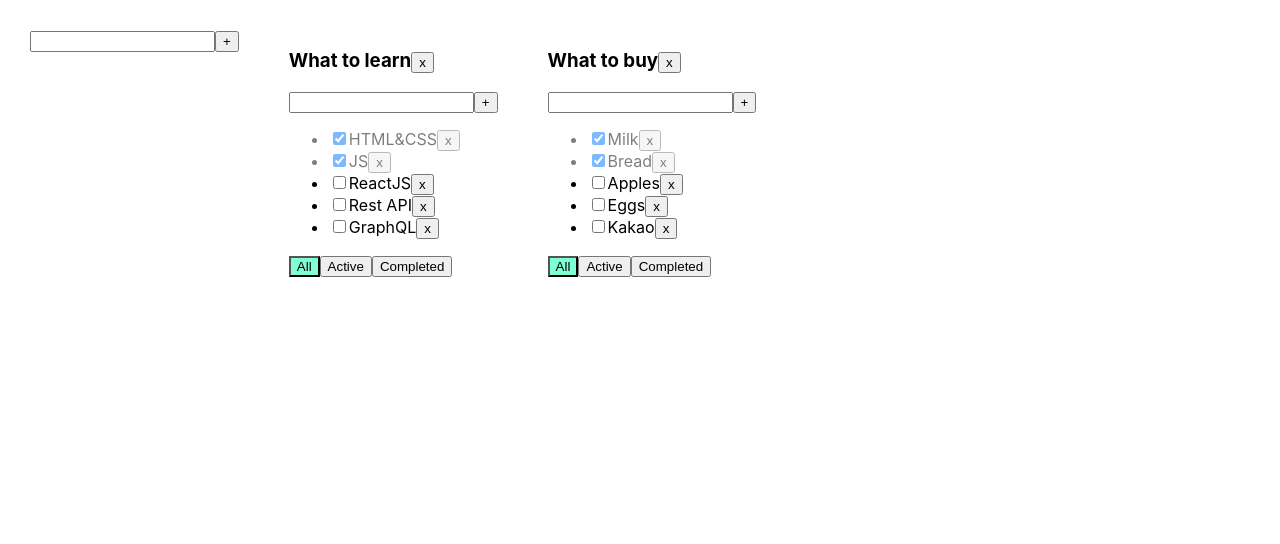
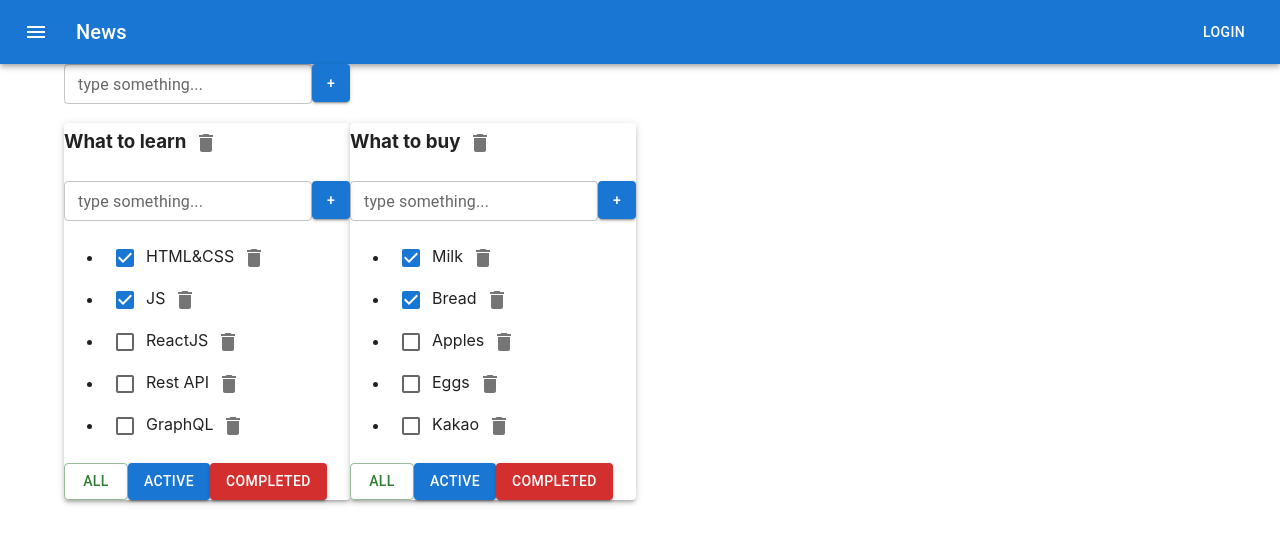
Before and after one commit to AndreiSheleg/toDoList-ts, a React (Create React App) app: page / in a window 1280 px wide. Shown: the top 544 px of the page. Built offline with nearby package versions, Linux system fonts and the light colour scheme.

Commit message:
add MIU components

```diff
--- a/package.json
+++ b/package.json
@@ -3,7 +3,10 @@
   "version": "0.1.0",
   "private": true,
   "dependencies": {
-    "@emotion/react": "^11.10.4",
+    "@emotion/react": "^11.11.1",
+    "@emotion/styled": "^11.11.0",
+    "@mui/icons-material": "^5.14.18",
+    "@mui/material": "^5.14.18",
     "@testing-library/jest-dom": "^5.16.5",
     "@testing-library/react": "^13.4.0",
     "@testing-library/user-event": "^14.4.3",
--- a/src/AddItemForm.tsx
+++ b/src/AddItemForm.tsx
@@ -1,8 +1,10 @@
 import React, {ChangeEvent, KeyboardEvent, useState} from 'react';
+import Button from '@mui/material/Button';
+import TextField from '@mui/material/TextField';
 
 type PropsType = {
     onClick: (newTitle: string) => void
-    }
+}
 export const AddItemForm = (props: PropsType) => {
     let [title, setTitle] = useState("")
     let [error, setError] = useState<string | null>(null)
@@ -26,15 +28,37 @@ export const AddItemForm = (props: PropsType) => {
             addTask();
         }
     }
+    const stylesButton = {
+        maxWidth: '38px',
+        maxHeight: '38px',
+        minWidth: '38px',
+        minHeight: '38px',
+/*        backgroundColor: 'green'*/
+    }
+
     return (
         <div>
-            <input value={title}
-                   onChange={onChangeHandler}
-                   onKeyPress={onKeyPressHandler}
-                   className={error ? "error" : ""}
+            {/*<input value={title}*/}
+            {/*       onChange={onChangeHandler}*/}
+            {/*       onKeyPress={onKeyPressHandler}*/}
+            {/*       className={error ? "error" : ""}*/}
+            {/*/>*/}
+
+            <TextField
+                error={!!error}
+                size={'small'}
+                id="outlined-basic"
+                       label={error ? error : 'type something...'}
+                       variant="outlined"
+                       value={title}
+                       onChange={onChangeHandler}
+                       onKeyPress={onKeyPressHandler}
+                       className={error ? "error" : ""}
             />
-            <button onClick={addTask}>+</button>
-            {error && <div className="error-message">{error}</div>}
+
+            <Button onClick={addTask} variant="contained" style={stylesButton}>+</Button>
+            {/* УДАЛЕНИЕ КРАСНОЙ НАДПИСИ НИЖЕ, ПОЭТОМУ ЗАКОМЕНТИРОВАЛ*/}
+            {/*{error && <div className="error-message">{error}</div>}*/}
         </div>
     );
 }
--- a/src/App.css
+++ b/src/App.css
@@ -1,9 +1,9 @@
 
 .App {
-  padding: 30px;
-  display: flex;
+/*  padding: 30px;
+  display: flex;*/
 }
-
+/*
 .App > div {
   margin-right: 50px;
 }
@@ -22,4 +22,4 @@
 
 .is-done {
   opacity: 0.5;
-}
+}*/
--- a/src/App.tsx
+++ b/src/App.tsx
@@ -3,6 +3,10 @@ import './App.css';
 import {TaskType, Todolist} from './Todolist';
 import {v1} from 'uuid';
 import {AddItemForm} from "./AddItemForm";
+import ButtonAppBar from "./ButtonAppBar";
+import Container from '@mui/material/Container';
+import Grid from '@mui/material/Grid';
+import Paper from '@mui/material/Paper';
 
 export type FilterValuesType = 'all' | 'active' | 'completed';
 type TodolistsType = { id: string, title: string, filter: FilterValuesType }
@@ -51,14 +55,14 @@ function App() {
         // ПРЕЖДЕ ЧЕМ ЧТО-ТО ПОМЕНЯТЬ ИЛИ УДАЛИТЬ (УВИДЕЛ ОБЪЕКТ) - СДЕЛАЙ КОПИЮ
         // СЛЕДИМ, КОГДА ИСПОЛЬЗУЕМ МЭП ИЛИ ФИЛЬТР - ОНИ УЖЕ ДЕЛАЮТ КОПИЮ ПО-УМОЛЧАНИЮ
         // ЕСЛИ УВИДЕЛИ КЛЮЧ - СОЗДАЙ СТАРЫЙ НОВЫЙ КЛЮЧ ИЛИ ПЕРЕПИШИ ЕГО (ПОДОБНО СТАРЫЙ НОВЫЙ ГОД)
-        setTasks({...tasks, [todolistID]: tasks[todolistID].filter(el => el.id !== taskID ) })
+        setTasks({...tasks, [todolistID]: tasks[todolistID].filter(el => el.id !== taskID)})
         // let filteredTasks = tasks.filter(t => t.id != id);
         // setTasks(filteredTasks);
     }
 
     function addTask(todolistID: string, title: string) {
         let newTask = {id: v1(), title: title, isDone: false};
-        setTasks({...tasks, [todolistID]: [newTask, ...tasks[todolistID]] })
+        setTasks({...tasks, [todolistID]: [newTask, ...tasks[todolistID]]})
         // let task = {id: v1(), title: title, isDone: false};
         // let newTasks = [task, ...tasks];
         // setTasks(newTasks);
@@ -66,7 +70,7 @@ function App() {
 
     function changeStatus(todolistID: string, taskId: string, isDone: boolean) {
         // НИЖЕ ОБРАТИ ВНИМАНИЕ - ЕСЛИ КЛЮЧ И ЗНАЧЕНИЕ iSDone совпали, ТО НЕ НАДО ПИСАТЬ ЕЩЁ РАЗ iSDone (iSDone: iSDone)
-        setTasks({...tasks, [todolistID]:tasks[todolistID].map(el=>el.id === taskId ? {...el, isDone} :el ) } )
+        setTasks({...tasks, [todolistID]: tasks[todolistID].map(el => el.id === taskId ? {...el, isDone} : el)})
         // let task = tasks.find(t => t.id === taskId);
         // if (task) {
         //     task.isDone = isDone;
@@ -77,11 +81,11 @@ function App() {
 
     function changeFilter(todolistID: string, value: FilterValuesType) {
 
-        setTodolists( todolists.map( el => el.id === todolistID ? {...el, filter: value} : el ) )
+        setTodolists(todolists.map(el => el.id === todolistID ? {...el, filter: value} : el))
     }
 
     const removeTodoList = (todolistID: string) => {
-        setTodolists(todolists.filter(el=> el.id !== todolistID ))
+        setTodolists(todolists.filter(el => el.id !== todolistID))
         // ЕСЛИ ДАННЫЕ БОЛЬШЕ НЕ ОТРИСОВЫВАЮТСЯ, ТО ИХ МОЖНО УДАЛИТЬ БЕЗ СОЗДАВАНИЯ КОПИИ (ИММУТАБЕЛЬНО)
         delete tasks[todolistID]
         console.log(tasks)
@@ -89,24 +93,32 @@ function App() {
 
     const addTodolist = (newTitle: string) => {
         const todolisID = v1()
-        const newTodo:TodolistsType = {id: todolisID, title: newTitle, filter: 'all'}
+        const newTodo: TodolistsType = {id: todolisID, title: newTitle, filter: 'all'}
         setTodolists([...todolists, newTodo])
         setTasks({...tasks, [todolisID]: []})
     }
 
-    const updateTask = (todolistID:string, taskID:string, newTitle: string) => {
+    const updateTask = (todolistID: string, taskID: string, newTitle: string) => {
         console.log('звонок из функции updateTask, newTitle равно :', newTitle)
-        setTasks({...tasks, [todolistID]: tasks[todolistID].map(el=> el.id === taskID ? {...el, title: newTitle} : el)})
+        setTasks({
+            ...tasks,
+            [todolistID]: tasks[todolistID].map(el => el.id === taskID ? {...el, title: newTitle} : el)
+        })
     }
 
-    const updateTodolist = (todolistID:string, newTitle: string) => {
+    const updateTodolist = (todolistID: string, newTitle: string) => {
         console.log('звонок из функции updateTodolist, newTitle равно :', newTitle)
         setTodolists(todolists.map(el => el.id === todolistID ? {...el, title: newTitle} : el))
     }
 
     return (
         <div className="App">
-            <AddItemForm onClick={ addTodolist } />
+            <ButtonAppBar/>
+            <Container fixed>
+                <Grid container>
+                    <AddItemForm onClick={addTodolist}/>
+                </Grid>
+                <Grid container>
                     {todolists.map(el => {
                         let tasksForTodolist = tasks[el.id];
 
@@ -118,10 +130,11 @@ function App() {
                             tasksForTodolist = tasks[el.id].filter(t => t.isDone);
                             // tasksForTodolist = tasks[el.id].filter(t => t.isDone === true);
                         }
-                return (
+                        return <Grid item>
+                            <Paper elevation={3} >
                             <Todolist
                                 key={el.id}
-                        todolistID = {el.id}
+                                todolistID={el.id}
                                 title={el.title}
                                 tasks={tasksForTodolist}
                                 removeTask={removeTask}
@@ -129,12 +142,15 @@ function App() {
                                 addTask={addTask}
                                 changeTaskStatus={changeStatus}
                                 filter={el.filter}
-                        removeTodoList = {removeTodoList}
+                                removeTodoList={removeTodoList}
                                 updateTask={updateTask}
                                 updateTodolist={updateTodolist}
                             />
-                )
+                            </Paper >
+                            </Grid>
                                             })}
+                </Grid>
+            </Container>
 
         </div>
     );
--- /dev/null
+++ b/src/ButtonAppBar.tsx
@@ -0,0 +1,32 @@
+import * as React from 'react';
+import AppBar from '@mui/material/AppBar';
+import Box from '@mui/material/Box';
+import Toolbar from '@mui/material/Toolbar';
+import Typography from '@mui/material/Typography';
+import Button from '@mui/material/Button';
+import IconButton from '@mui/material/IconButton';
+import MenuIcon from '@mui/icons-material/Menu';
+
+export default function ButtonAppBar() {
+    return (
+        <Box sx={{ flexGrow: 1 }}>
+            <AppBar position="static">
+                <Toolbar>
+                    <IconButton
+                        size="large"
+                        edge="start"
+                        color="inherit"
+                        aria-label="menu"
+                        sx={{ mr: 2 }}
+                    >
+                        <MenuIcon />
+                    </IconButton>
+                    <Typography variant="h6" component="div" sx={{ flexGrow: 1 }}>
+                        News
+                    </Typography>
+                    <Button color="inherit">Login</Button>
+                </Toolbar>
+            </AppBar>
+        </Box>
+    );
+}
--- a/src/TodoList.tsx
+++ b/src/TodoList.tsx
@@ -2,6 +2,13 @@ import React, {ChangeEvent, KeyboardEvent, useState} from 'react';
 import {FilterValuesType} from './App';
 import {AddItemForm} from "./AddItemForm";
 import {EditableSpan} from "./EditableSpan";
+import IconButton from '@mui/material/IconButton';
+import Stack from '@mui/material/Stack';
+import DeleteIcon from '@mui/icons-material/Delete';
+import AlarmIcon from '@mui/icons-material/Alarm';
+import AddShoppingCartIcon from '@mui/icons-material/AddShoppingCart';
+import Button from '@mui/material/Button';
+import Checkbox from '@mui/material/Checkbox';
 
 export type TaskType = {
     id: string
@@ -39,12 +46,20 @@ export function Todolist(props: PropsType) {
         props.updateTodolist(props.todolistID, newTitle)
     }
 
+    const updateTaskHandler = (tID:string, newTitle:string) => {
+        props.updateTask(props.todolistID, tID, newTitle )
+    }
+
+
     return <div>
         <h3>
-            <EditableSpan oldTitle={props.title} onClick={updateTodolistHandler}/>
+            <EditableSpan oldTitle={props.title} callback={updateTodolistHandler}/>
 
             {/*кнопка удаления Тудулиста: ниже*/}
-            <button onClick={removeTodoListHandler}>x</button>
+            {/*<button onClick={removeTodoListHandler}>x</button>*/}
+            <IconButton aria-label="delete" onClick={removeTodoListHandler}>
+                <DeleteIcon />
+            </IconButton>
         </h3>
 
         <AddItemForm onClick={addTaskHandler}/>
@@ -57,23 +72,28 @@ export function Todolist(props: PropsType) {
                         props.changeTaskStatus(props.todolistID, t.id, e.currentTarget.checked);
                     }
 
-                    const updateTaskHandler = (newTitle:string) => {
+                    /*const updateTaskHandler = (newTitle:string) => {
                         props.updateTask(props.todolistID, t.id, newTitle )
-                    }
+                    }*/
 
                     return <li key={t.id} className={t.isDone ? "is-done" : ""}>
-                        <input type="checkbox"
+{/*                        <input type="checkbox"
                                onChange={onChangeHandler}
-                               checked={t.isDone}/>
+                               checked={t.isDone}/>*/}
+                        <Checkbox  onChange={onChangeHandler}
+                                   checked={t.isDone}/>
 
-                        <EditableSpan oldTitle={t.title} onClick={updateTaskHandler}/>
-                        <button onClick={onClickHandler}>x</button>
+                        <EditableSpan oldTitle={t.title} callback={(newTitle)=>updateTaskHandler(t.id, newTitle)}/>
+                        {/*<button onClick={onClickHandler}>x</button>*/}
+                        <IconButton aria-label="delete" onClick={onClickHandler}>
+                            <DeleteIcon />
+                        </IconButton>
                     </li>
                 })
             }
         </ul>
         <div>
-            <button className={props.filter === 'all' ? "active-filter" : ""}
+{/*            <button className={props.filter === 'all' ? "active-filter" : ""}
                     onClick={onAllClickHandler}>All
             </button>
             <button className={props.filter === 'active' ? "active-filter" : ""}
@@ -81,7 +101,10 @@ export function Todolist(props: PropsType) {
             </button>
             <button className={props.filter === 'completed' ? "active-filter" : ""}
                     onClick={onCompletedClickHandler}>Completed
-            </button>
+            </button>*/}
+            <Button variant={props.filter === 'all' ? 'outlined' : "contained"} color="success"  onClick={onAllClickHandler}>All</Button>
+            <Button variant={props.filter === 'active' ? 'outlined' : "contained"} color="primary" onClick={onActiveClickHandler}>Active</Button>
+            <Button variant={props.filter === 'completed' ? 'outlined' : "contained"} color="error"  onClick={onCompletedClickHandler}>Completed</Button>
         </div>
     </div>
 }
```
Also changed, not shown: 1 other file (tests, documents, lock files or other folders). Lines whose indentation alone changed are shown as unchanged.
